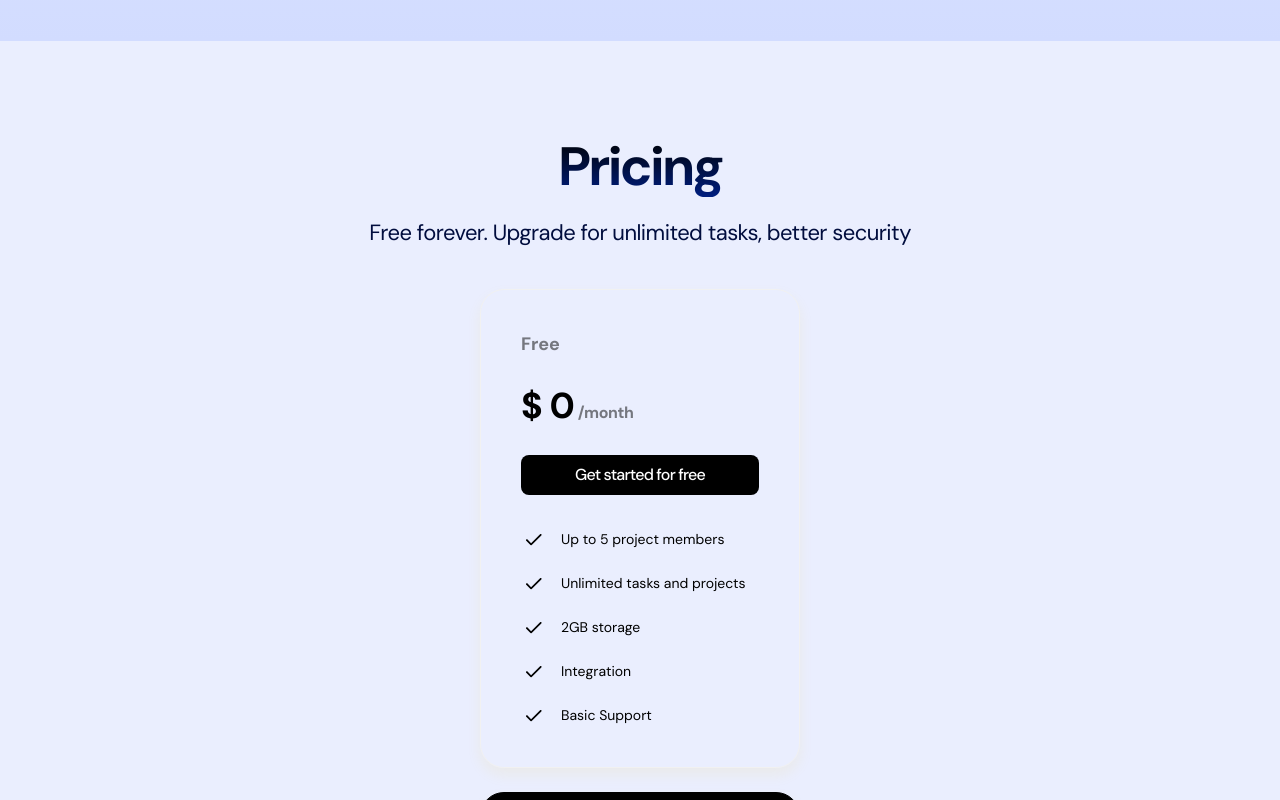
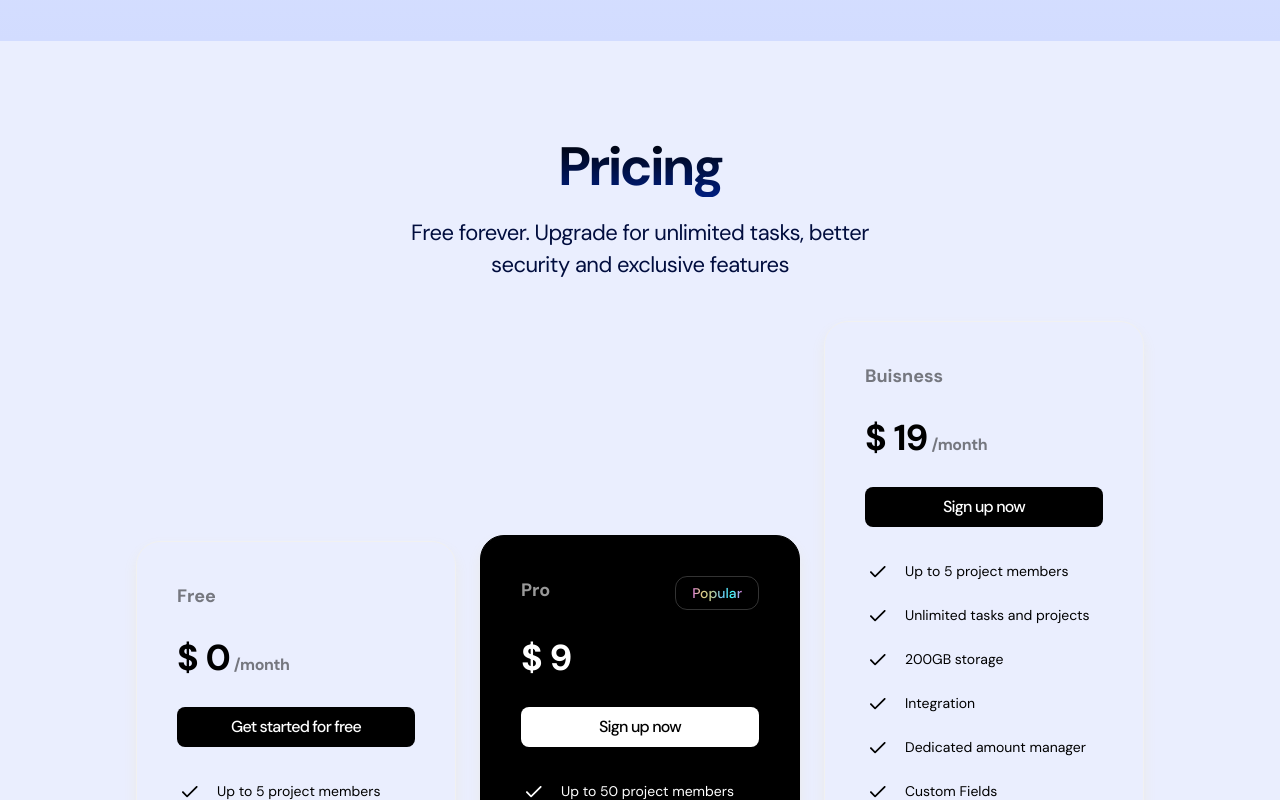
Before and after one commit to t-bello7/design-space, a React (Vite) app: page /digital-page in a window 1280 px wide. Shown: the part 2220-3020 px from the top of the page. Built offline with nearby package versions, Linux system fonts and the light colour scheme; a web font is replaced by a local one.

Commit message:
ui: create pricing section in digital landing page

```diff
--- a/src/main.scss
+++ b/src/main.scss
@@ -30,6 +30,10 @@
     .section-description {
         @apply text-center text-[22px] leading-8 tracking-tight text-[#010D3E] mt-5
     }
+
+    .section-header {
+        @apply max-w-[540px] mx-auto
+    }
 }
 
 @font-face {
--- a/src/pages/DigitalLanding.tsx
+++ b/src/pages/DigitalLanding.tsx
@@ -107,7 +107,7 @@ const ProductShowcase = () => {
     return (
         <section className="bg-gradient-to-b from-[#FFFFFF] overflow-x-clip to-[#D2DCFF] py-24">
             <div className="container">
-                <div className="max-w-[540px] mx-auto">
+                <div className="section-header">
                     <div className="flex justify-center">
                         <div className="section-text"> Boost your productivity </div>
                     </div>
@@ -179,9 +179,11 @@ const Pricing = () => {
     return (
         <section className="py-24">
             <div className="container">
-                <h2 className="section-title"> Pricing </h2>
-                <p className="section-description"> Free forever. Upgrade for unlimited tasks, better security </p>
-                <div className="flex flex-col gap-6 items-center mt-10">
+                <div className="section-header">
+                    <h2 className="section-title"> Pricing </h2>
+                    <p className="section-description"> Free forever. Upgrade for unlimited tasks, better security and exclusive features </p>
+                </div>
+                <div className="flex flex-col gap-6 items-center mt-10 lg:flex-row lg:items-end lg:justify-center">
                     {
                         pricingTiers.map(({
                             title,
```
